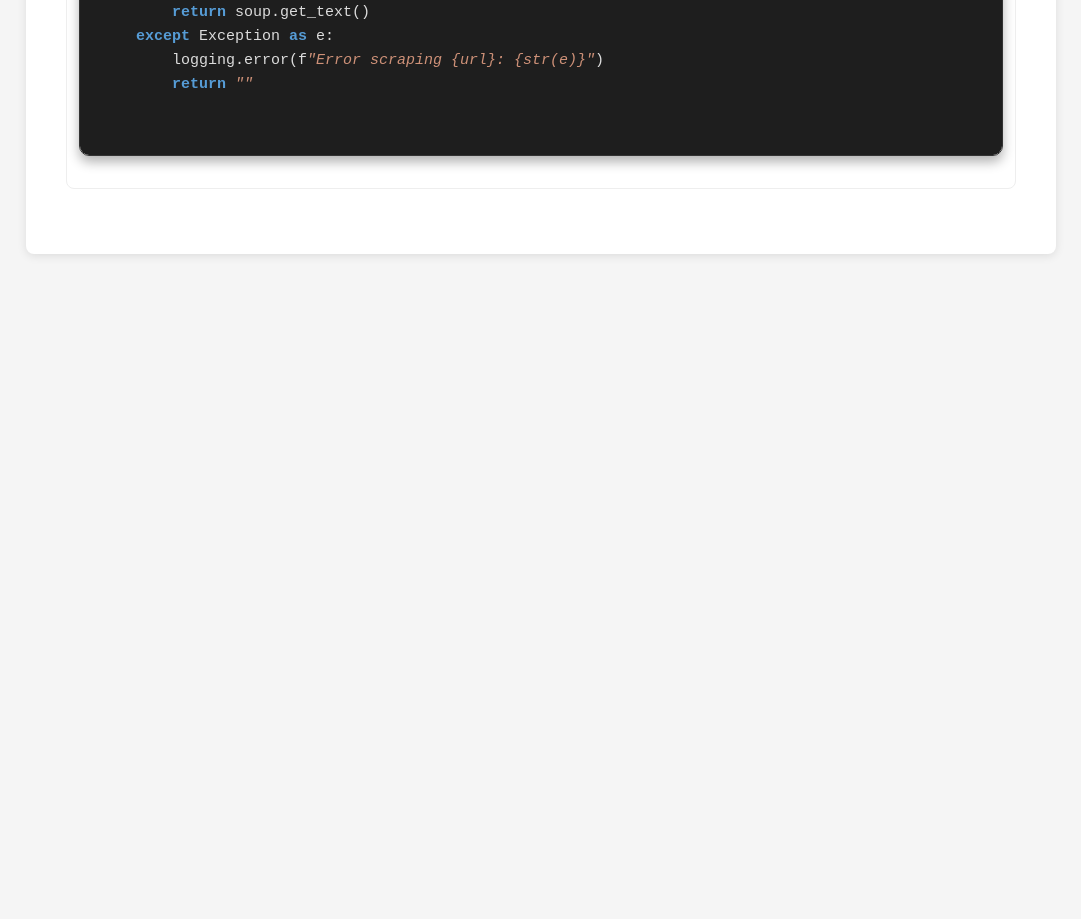
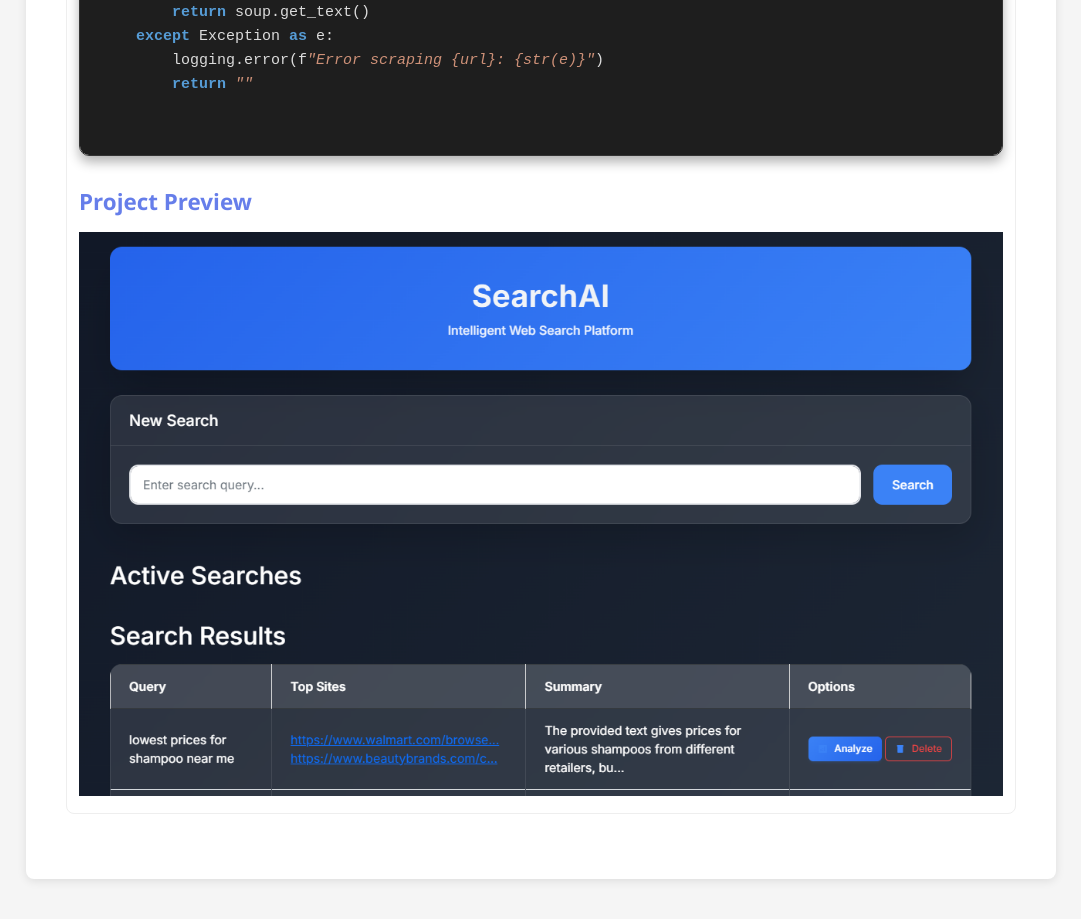
Before and after one commit to mng48301/Oakland-University, a plain HTML site: page CSI 2999 - Sophmore Project/Resume Project/project1.html in a window 1280 px wide. Shown: the part 1234-2153 px from the top of the page, without its empty margins (99-1180 px from the left). Before the commit the page ends 1528 px from the top, so only its background shows below. Drawn offline with Linux system fonts and the light colour scheme.

Commit message:
image updates

```diff
--- a/CSI 2999 - Sophmore Project/Resume Project/project1.html
+++ b/CSI 2999 - Sophmore Project/Resume Project/project1.html
@@ -136,7 +136,13 @@
         <span class="keyword">return</span> <span class="string">""</span>
 </code>
             </pre>
+        <h3>Project Preview</h3>
+        <div>
+            <img src="images/searchai.png" alt="SearchAI Project Screenshot" style="max-width: 100%; height: auto;"/>
+        </div>
         </section>
     </main>
+
+
 </body>
 </html>
```
Also changed, not shown: CSI 2999 - Sophmore Project/Resume Project/images/searchai.png (added).
